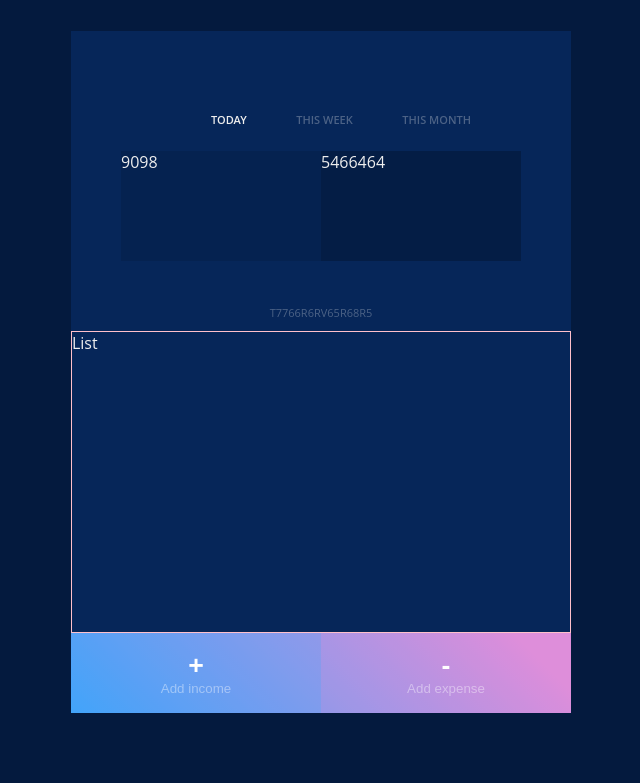
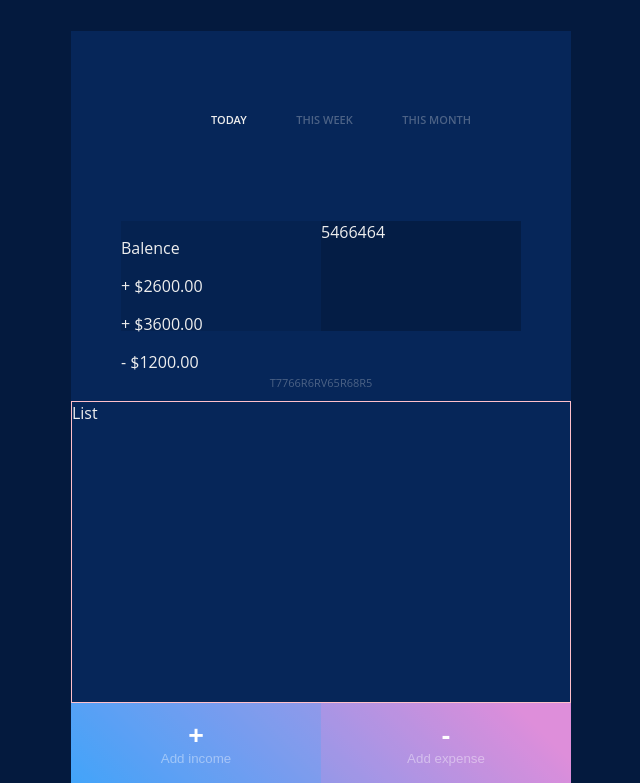
Before and after one commit to jamal7x7/daily-react-008-my-wallet-app, a React app: page / in a window 1280 px wide. Shown: the part 109-892 px from the top of the page, without its empty margins (319-959 px from the left). Before the commit the page ends 822 px from the top, so only its background shows below. Built offline with nearby package versions, Linux system fonts and the light colour scheme.

Commit message:
styling2

```diff
--- a/src/components/App.js
+++ b/src/components/App.js
@@ -21,7 +21,19 @@ const TimeMenu = () => (
 )
 const Stats = () => (
   <div className='stats'>
-    <div className='stats-num'>9098</div>
+    <div className='stats-num'>
+
+      <p>Balence</p>
+      <div className='balence'>
+
+        <p className='balence-num'> <span>+</span> $2600.00</p>
+      </div>
+      <div className='income-expense'>
+        <p className='income-month'>+ $3600.00</p>
+        <p className='expense-month'>- $1200.00</p>
+      </div>
+
+    </div>
     <div className='stats-graph'>5466464</div>
     <p className='today-date'>T7766R6RV65R68R5</p>
   </div>
--- a/src/styles/App.sass
+++ b/src/styles/App.sass
@@ -46,7 +46,7 @@ body
   background-color: $bgm
   display: grid
   grid-template-columns: aut
-  grid-template-rows: 70px 50px 180px 1fr 80px
+  grid-template-rows: 70px 50px 250px 1fr 80px
   grid-template-areas: ' . ' ' time-menu ' ' stats ' ' list ' ' add-btn '
 
   .time-menu
@@ -81,8 +81,8 @@ body
     // border: 1px solid yellow
     display: grid
     grid-auto-columns: 50px 1fr 1fr 50px
-    grid-auto-rows: 110px 70px
-    grid-template-areas: ' . stats-num stats-graph . '  ' . today-date today-date . '
+    grid-auto-rows: 70px 110px 70px
+    grid-template-areas: ' . . . . ' ' . stats-num stats-graph . '  ' . today-date today-date . '
     .stats-num
       grid-area: stats-num
       background: rgba($bgd, 0.3)
```
Also changed, not shown: src/styles/App.css, 1 other file.
